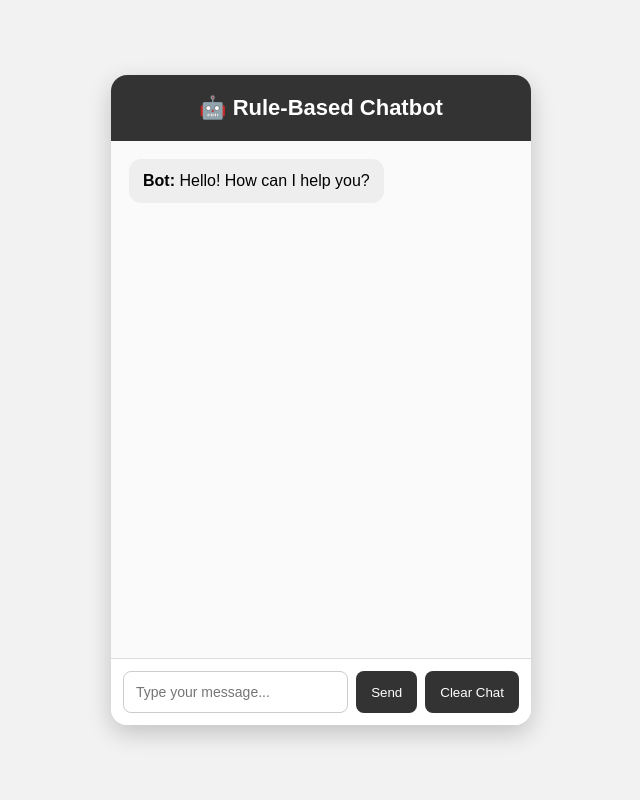
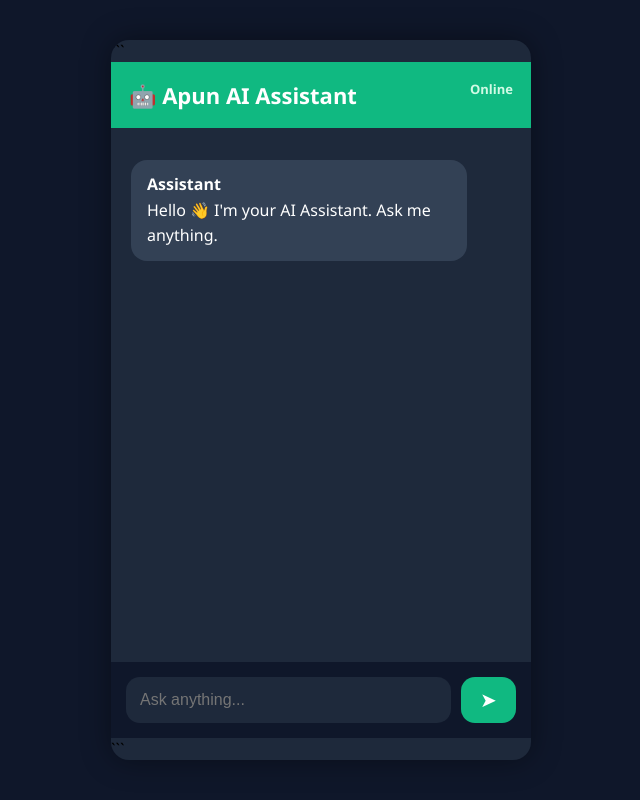
Before and after one commit to pathariyashashi/ai-chatbot, a Django app: page / in a window 1280 px wide. Shown: the whole page, without its empty margins (319-959 px from the left). Run offline with Django 5.2, Linux system fonts and the light colour scheme.

Commit message:
Premium AI chatbot UI update

````diff
--- a/chatbot/gemini_service.py
+++ b/chatbot/gemini_service.py
@@ -1,34 +1,31 @@
 from google import genai
 from django.conf import settings
 import time
-import random
 
 client = genai.Client(api_key=settings.GEMINI_API_KEY)
 
+SYSTEM_PROMPT = """
+You are Apun AI Assistant.
+
+Rules:
+- Never mention Gemini, Google AI, model names or API.
+- Reply like a helpful human assistant.
+- Use Hindi + English naturally.
+- Give code inside code blocks.
+- Be friendly and professional.
+"""
+
 def ask_gemini(message):
-    """Gemini AI with automatic retry."""
-
-    for attempt in range(5):   # 5 retries
+    for _ in range(3):
         try:
             response = client.models.generate_content(
                 model="gemini-2.5-flash-lite",
-                contents=message,
+                contents=f"{SYSTEM_PROMPT}\n\nUser: {message}"
             )
 
-            if response.text:
-                return response.text
+            return response.text
 
-            return "Sorry, I couldn't generate a response."
+        except Exception:
+            time.sleep(2)
 
-        except Exception as e:
-            error = str(e)
-
-            # Retry only for temporary server issues
-            if "503" in error or "UNAVAILABLE" in error:
-                wait = (2 ** attempt) + random.random()
-                time.sleep(wait)
-                continue
-
-            return f"Gemini Error: {error}"
-
-    return "⚠️ Gemini AI is busy right now. Please try again in a few seconds."
+    return "Sorry, I'm busy right now. Please try again in a few moments."
--- a/chatbot/static/chatbot/style.css
+++ b/chatbot/static/chatbot/style.css
@@ -1,126 +1,107 @@
-* {
-    box-sizing: border-box;
+body{
+margin:0;
+background:#0f172a;
+font-family:Segoe UI,Arial,sans-serif;
+display:flex;
+justify-content:center;
+align-items:center;
+height:100vh;
 }
 
-body {
-    margin: 0;
-    font-family: Arial, sans-serif;
-    background: #f2f2f2;
-    display: flex;
-    justify-content: center;
-    align-items: center;
-    min-height: 100vh;
+.chat-container{
+width:420px;
+height:90vh;
+background:#1e293b;
+border-radius:18px;
+display:flex;
+flex-direction:column;
+overflow:hidden;
+box-shadow:0 0 30px rgba(0,0,0,.4);
 }
 
-.chat-container {
-    width: 420px;
-    height: 650px;
-    background: white;
-    border-radius: 16px;
-    overflow: hidden;
-    box-shadow: 0 8px 25px rgba(0, 0, 0, 0.2);
-    display: flex;
-    flex-direction: column;
+.chat-header{
+background:#10b981;
+color:white;
+padding:18px;
+font-size:22px;
+font-weight:bold;
+display:flex;
+justify-content:space-between;
 }
 
-.chat-header {
-    padding: 20px;
-    background: #333;
-    color: white;
-    text-align: center;
+.chat-header span{
+font-size:13px;
+color:#d1fae5;
 }
 
-.chat-header h2 {
-    margin: 0;
-    font-size: 22px;
+.chat-box{
+flex:1;
+overflow-y:auto;
+padding:20px;
 }
 
-.chat-box {
-    flex: 1;
-    padding: 18px;
-    overflow-y: auto;
-    display: flex;
-    flex-direction: column;
-    gap: 10px;
-    background: #fafafa;
+.message{
+max-width:80%;
+padding:12px 16px;
+border-radius:16px;
+margin:12px 0;
+line-height:1.6;
 }
 
-.message {
-    padding: 11px 14px;
-    border-radius: 12px;
-    max-width: 80%;
-    line-height: 1.4;
-    word-wrap: break-word;
+.user-message{
+background:#2563eb;
+color:white;
+margin-left:auto;
 }
 
-.bot-message {
-    background: #eeeeee;
-    align-self: flex-start;
+.bot-message{
+background:#334155;
+color:white;
 }
 
-.user-message {
-    background: #333;
-    color: white;
-    align-self: flex-end;
+.input-area{
+display:flex;
+padding:15px;
+background:#0f172a;
 }
 
-.input-area {
-    display: flex;
-    gap: 8px;
-    padding: 12px;
-    border-top: 1px solid #ddd;
-    background: white;
+input{
+flex:1;
+padding:14px;
+border:none;
+border-radius:14px;
+outline:none;
+background:#1e293b;
+color:white;
+font-size:16px;
 }
 
-#message {
-    flex: 1;
-    padding: 12px;
-    border: 1px solid #ccc;
-    border-radius: 8px;
-    outline: none;
-    font-size: 14px;
+button{
+width:55px;
+margin-left:10px;
+border:none;
+border-radius:14px;
+background:#10b981;
+color:white;
+cursor:pointer;
+font-size:20px;
 }
 
-#message:focus {
-    border-color: #333;
+button:hover
+
+.typing{
+animation:blink 1s infinite;
 }
 
-button {
-    padding: 12px 15px;
-    border: none;
-    border-radius: 8px;
-    background: #333;
-    color: white;
-    cursor: pointer;
-    white-space: nowrap;
+@keyframes blink{
+0%,100%{opacity:1}
+50%{opacity:.4}
 }
 
-button:hover {
-    background: #555;
+.chat-box::-webkit-scrollbar{
+width:6px;
 }
-
-button {
-    transition: 0.2s;
+.chat-box::-webkit-scrollbar-thumb{
+background:#475569;
+border-radius:10px;
 }
-
-@media (max-width: 500px) {
-
-    .chat-container {
-        width: 95%;
-        height: 90vh;
-    }
-
-    .input-area {
-        flex-wrap: wrap;
-    }
-
-    #message {
-        width: 100%;
-        flex-basis: 100%;
-    }
-
-    button {
-        flex: 1;
-    }
-
-}
--- a/chatbot/templates/chatbot/index.html
+++ b/chatbot/templates/chatbot/index.html
@@ -1,165 +1,114 @@
 {% load static %}
 
 <!DOCTYPE html>
-<html>
 
+<html lang="en">
 <head>
-
-    <title>Rule Based Chatbot</title>
-
+    <meta charset="UTF-8">
+    <meta name="viewport" content="width=device-width, initial-scale=1.0">
+    <title>Apun AI Assistant</title>
     <link rel="stylesheet" href="{% static 'chatbot/style.css' %}">
-
 </head>
-
 <body>
 
 <div class="chat-container">
 
+```
 <div class="chat-header">
-            <h2>🤖 Rule-Based Chatbot</h2>
+    🤖 Apun AI Assistant
+    <span>Online</span>
 </div>
 
 <div id="chat-box" class="chat-box">
 
     <div class="message bot-message">
-                <strong>Bot:</strong>
-                Hello! How can I help you?
+        <strong>Assistant</strong><br>
+        Hello 👋 I'm your AI Assistant.
+        Ask me anything.
     </div>
 
 </div>
 
 <div class="input-area">
 
-            <input
-                type="text"
+    <input type="text"
            id="message"
-                placeholder="Type your message..."
-            >
+           placeholder="Ask anything...">
 
-            <button onclick="sendMessage()">
-                Send
-            </button>
-
-            <button onclick="clearChat()">
-                Clear Chat
-            </button>
+    <button onclick="sendMessage()">➤</button>
 
 </div>
+```
 
 </div>
 
 <script>
 
-// CSRF Token Function (Django ke liye)
-function getCookie(name) {
-    let cookieValue = null;
-
-    if (document.cookie && document.cookie !== "") {
-        const cookies = document.cookie.split(";");
-
-        for (let cookie of cookies) {
-            cookie = cookie.trim();
-
-            if (cookie.startsWith(name + "=")) {
-                cookieValue = decodeURIComponent(cookie.substring(name.length + 1));
+function getCookie(name){
+    let cookieValue=null;
+    if(document.cookie!==""){
+        const cookies=document.cookie.split(";");
+        for(let cookie of cookies){
+            cookie=cookie.trim();
+            if(cookie.startsWith(name+"=")){
+                cookieValue=decodeURIComponent(cookie.substring(name.length+1));
                 break;
             }
         }
     }
-
     return cookieValue;
 }
 
-const csrftoken = getCookie("csrftoken");
+const csrftoken=getCookie("csrftoken");
 
-// Send Message Function
-async function sendMessage() {
+async function sendMessage(){
 
-    const input = document.getElementById("message");
-    const message = input.value.trim();
+    const input=document.getElementById("message");
+    const msg=input.value.trim();
 
-    if (!message) return;
+    if(!msg) return;
 
-    const chatBox = document.getElementById("chat-box");
+    const chat=document.getElementById("chat-box");
 
-    // User Message
-    chatBox.innerHTML += `
-        <div class="message user-message">
-            <strong>You:</strong> ${message}
-        </div>
-    `;
+    chat.innerHTML+=`<div class="message user-message"><strong>You</strong><br>${msg}</div>`;
 
-    input.value = "";
-    chatBox.scrollTop = chatBox.scrollHeight;
+    input.value="";
+    chat.scrollTop=chat.scrollHeight;
 
-    // Typing Animation
-    const typingId = "typing-" + Date.now();
+    const typingId="typing"+Date.now();
 
-    chatBox.innerHTML += `
-        <div class="message bot-message" id="${typingId}">
-            <strong>Bot:</strong> <span>Typing...</span>
-        </div>
-    `;
+    chat.innerHTML+=`<div class="message bot-message" id="${typingId}"><strong>Assistant</strong><br><span class="typing">Thinking...</span></div>`;
 
-    chatBox.scrollTop = chatBox.scrollHeight;
+    chat.scrollTop=chat.scrollHeight;
 
-    try {
+    try{
 
-        const response = await fetch("/chat/", {
-            method: "POST",
-
-            headers: {
-                "Content-Type": "application/json",
-                "X-CSRFToken": csrftoken
+        const response=await fetch("/chat/",{
+            method:"POST",
+            headers:{
+                "Content-Type":"application/json",
+                "X-CSRFToken":csrftoken
             },
-
-            body: JSON.stringify({
-                message: message
-            })
+            body:JSON.stringify({message:msg})
         });
 
-        const data = await response.json();
+        const data=await response.json();
 
-        document.getElementById(typingId).innerHTML = `
-            <strong>Bot:</strong> ${data.reply}
-        `;
+        document.getElementById(typingId).innerHTML=`<strong>Assistant</strong><br>${data.reply.replace(/\n/g,"<br>")}`;
 
-        chatBox.scrollTop = chatBox.scrollHeight;
+        chat.scrollTop=chat.scrollHeight;
 
-    } catch (error) {
-
-        document.getElementById(typingId).innerHTML = `
-            <strong>Bot:</strong>
-            Sorry! Gemini server is not responding.
-        `;
+    }
+    catch(err){
+        document.getElementById(typingId).innerHTML=`<strong>Assistant</strong><br>⚠️ Sorry! Something went wrong.`;
     }
 }
 
-// Clear Chat
-function clearChat() {
-
-    const chatBox = document.getElementById("chat-box");
-
-    chatBox.innerHTML = `
-        <div class="message bot-message">
-            <strong>Bot:</strong>
-            Hello! 👋 I'm Gemini AI Assistant. Ask me anything.
-        </div>
-    `;
-}
-
-// Enter Key Support
-document.getElementById("message").addEventListener("keydown", function(event) {
-
-    if (event.key === "Enter") {
-        event.preventDefault();
-        sendMessage();
-    }
-
+document.getElementById("message").addEventListener("keydown",function(e){
+    if(e.key==="Enter") sendMessage();
 });
 
 </script>
 
 </body>
-
 </html>
--- a/chatbot/views.py
+++ b/chatbot/views.py
@@ -3,48 +3,25 @@ from django.http import JsonResponse
 from .gemini_service import ask_gemini
 import json
 
-
-# Home Page
 def home(request):
     return render(request, "chatbot/index.html")
 
-
-# Chat API
 def chat(request):
     if request.method == "POST":
         try:
-            # Frontend se JSON data lena
             data = json.loads(request.body)
             message = data.get("message", "").strip()
 
-            # Empty message check
             if not message:
-                return JsonResponse({
-                    "reply": "Please type a message first."
-                }, status=400)
+                return JsonResponse({"reply": "Please type a message."})
 
-            # AI Response
             reply = ask_gemini(message)
 
-            # User ko internal errors kabhi mat dikhana
-            if (
-                "Gemini Error" in reply
-                or "503" in reply
-                or "404" in reply
-                or "UNAVAILABLE" in reply
-            ):
-                reply = "⚠️ Sorry, I'm a little busy right now. Please try again in a few moments."
-
-            return JsonResponse({
-                "reply": reply
-            })
+            return JsonResponse({"reply": reply})
 
         except Exception:
-            # Generic error message
             return JsonResponse({
-                "reply": "⚠️ Sorry, something went wrong. Please try again."
+                "reply": "Sorry, something went wrong. Please try again."
             }, status=500)
 
-    return JsonResponse({
-        "reply": "Invalid Request"
-    }, status=400)
+    return JsonResponse({"reply": "Invalid Request"}, status=400)
````
Lines whose indentation alone changed are shown as unchanged.
